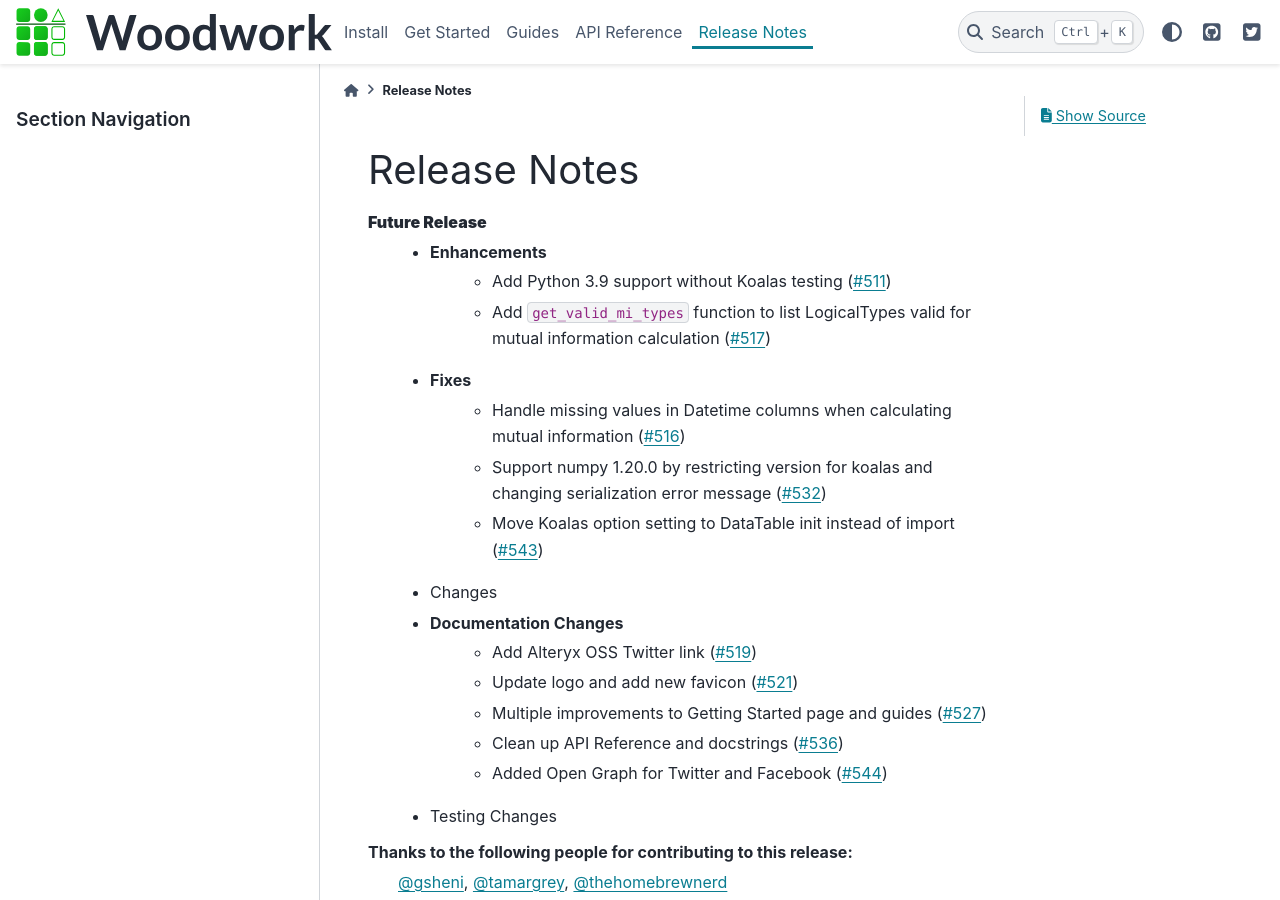
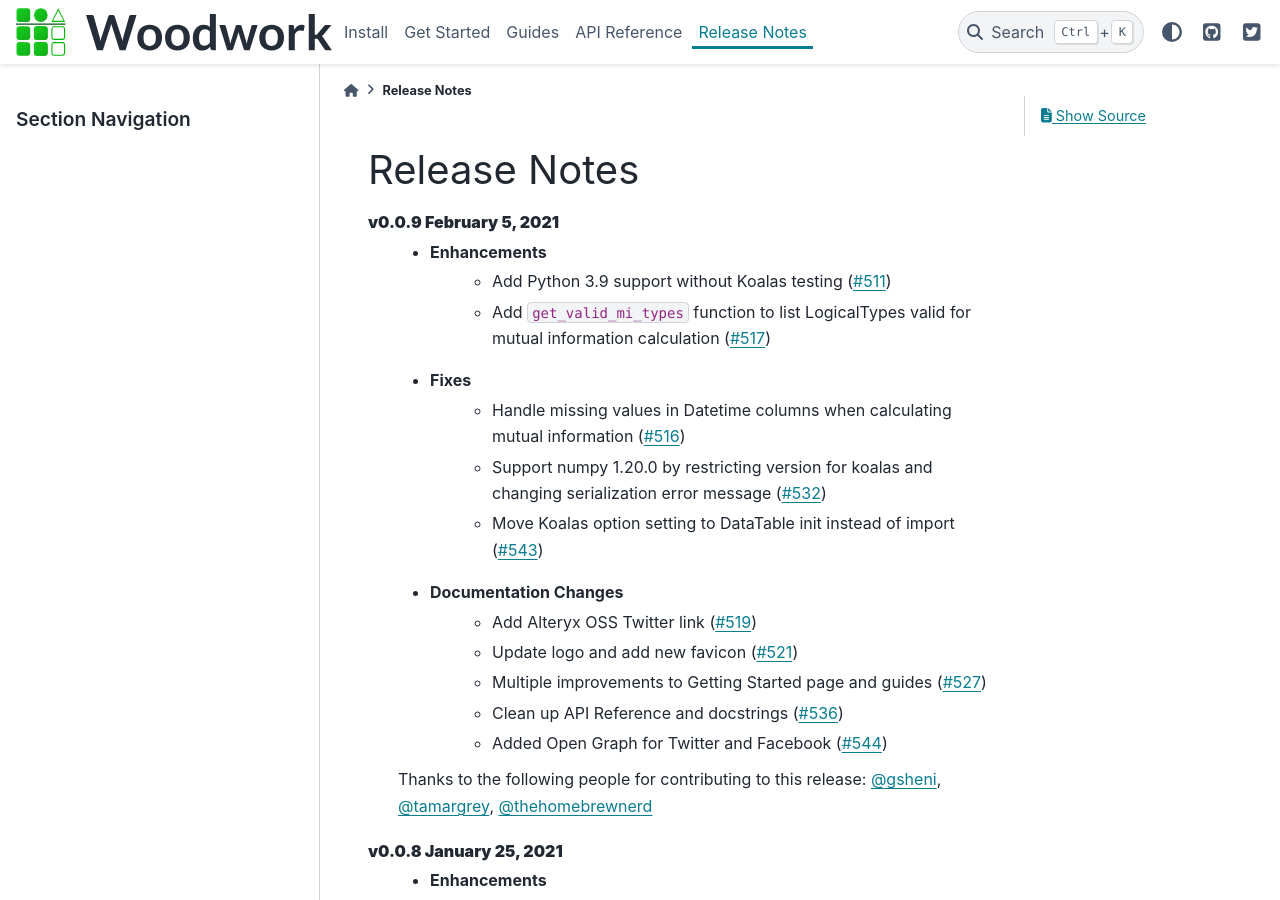
Before and after one commit to alteryx/woodwork, a Sphinx documentation site: the page built from docs/source/release_notes.rst, in a window 1280 px wide and 900 px high. Built offline with Sphinx 7.4.7 and the PyData theme 0.15.4, drawn with Linux system fonts in a browser that asks for light colours; comment, search, counter and statistics services are not loaded.

Commit message:
update release notes

```diff
--- a/docs/source/release_notes.rst
+++ b/docs/source/release_notes.rst
@@ -2,7 +2,16 @@
 
 Release Notes
 -------------
-**Future Release**
+.. **Future Release**
+    * Enhancements
+    * Fixes
+    * Changes
+    * Documentation Changes
+    * Testing Changes
+
+.. Thanks to the following people for contributing to this release:
+
+**v0.0.9 February 5, 2021**
     * Enhancements
         * Add Python 3.9 support without Koalas testing (:pr:`511`)
         * Add ``get_valid_mi_types`` function to list LogicalTypes valid for mutual information calculation (:pr:`517`)
@@ -10,16 +19,14 @@
         * Handle missing values in Datetime columns when calculating mutual information (:pr:`516`)
         * Support numpy 1.20.0 by restricting version for koalas and changing serialization error message (:pr:`532`)
         * Move Koalas option setting to DataTable init instead of import (:pr:`543`)
-    * Changes
     * Documentation Changes
         * Add Alteryx OSS Twitter link (:pr:`519`)
         * Update logo and add new favicon (:pr:`521`)
         * Multiple improvements to Getting Started page and guides (:pr:`527`)
         * Clean up API Reference and docstrings (:pr:`536`)
         * Added Open Graph for Twitter and Facebook (:pr:`544`)
-    * Testing Changes
 
-Thanks to the following people for contributing to this release:
+    Thanks to the following people for contributing to this release:
     :user:`gsheni`, :user:`tamargrey`, :user:`thehomebrewnerd`
 
 **v0.0.8 January 25, 2021**
```
